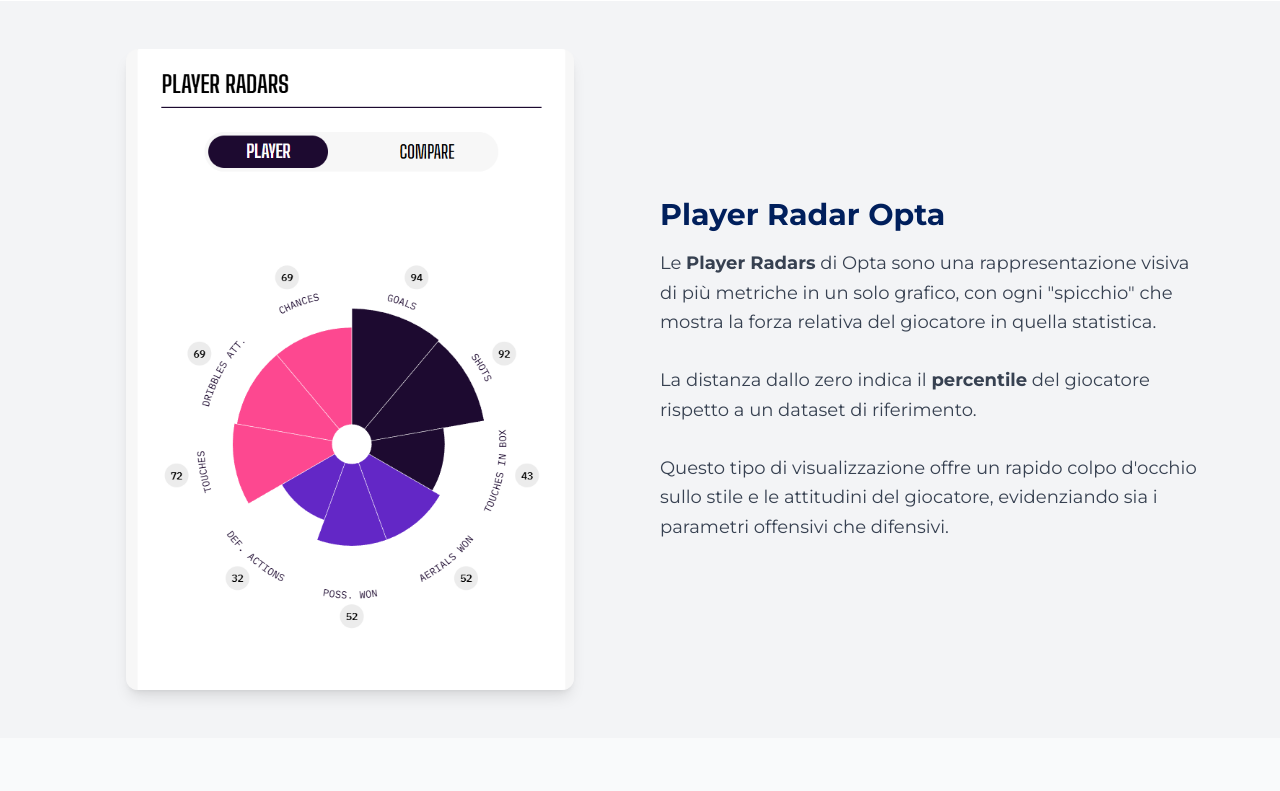
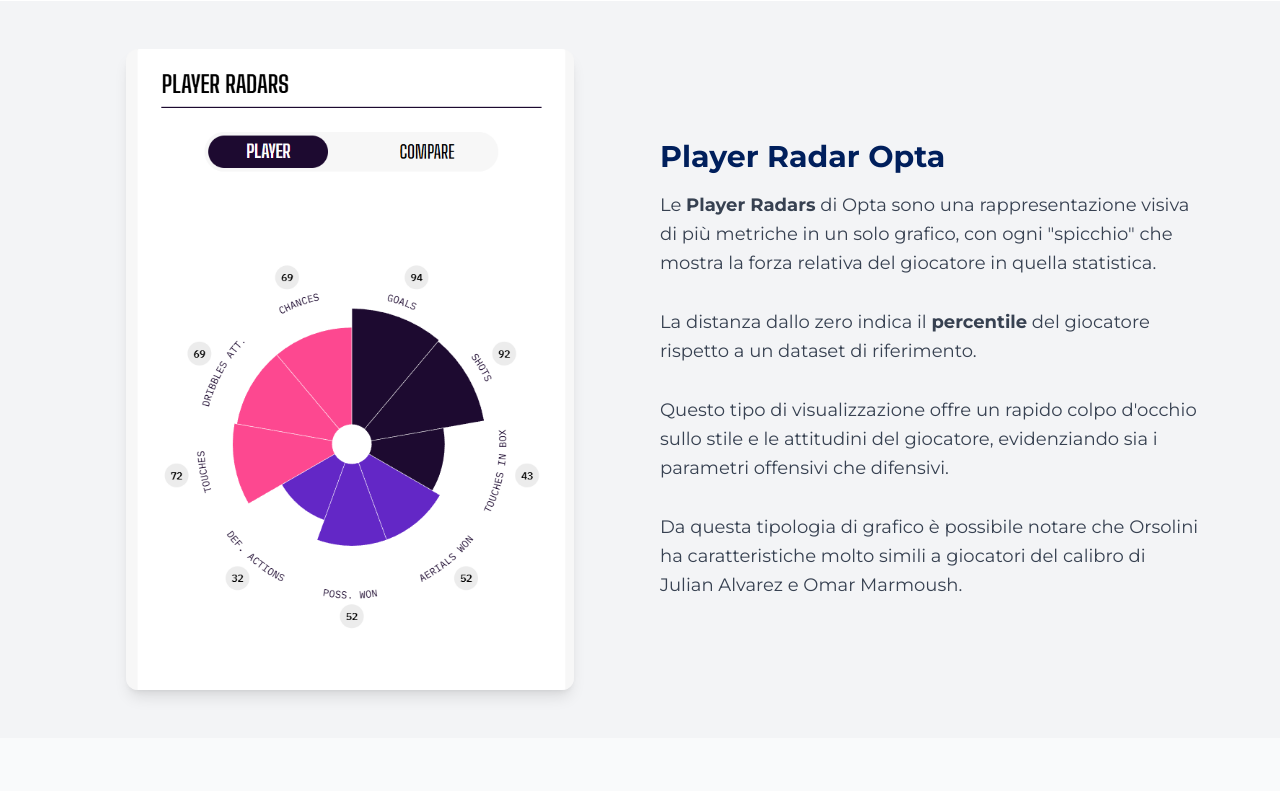
Before and after one commit to FutBolo/riccardo.orsolini.app, a Flask app: page / in a window 1280 px wide. Shown: the part 1055-1846 px from the top of the page. Run offline with Flask 3, Linux system fonts and the light colour scheme; some libraries are stand-ins or nearby versions.

Commit message:
Add files via upload

```diff
--- a/templates/index.html
+++ b/templates/index.html
@@ -289,6 +289,8 @@
         La distanza dallo zero indica il <strong>percentile</strong> del giocatore rispetto a un dataset di riferimento.
         <br><br>
         Questo tipo di visualizzazione offre un rapido colpo d'occhio sullo stile e le attitudini del giocatore, evidenziando sia i parametri offensivi che difensivi.
+        <br><br>
+        Da questa tipologia di grafico è possibile notare che Orsolini ha caratteristiche molto simili a giocatori del calibro di Julian Alvarez e Omar Marmoush.
       </p>
     </div>
   </div>
```
